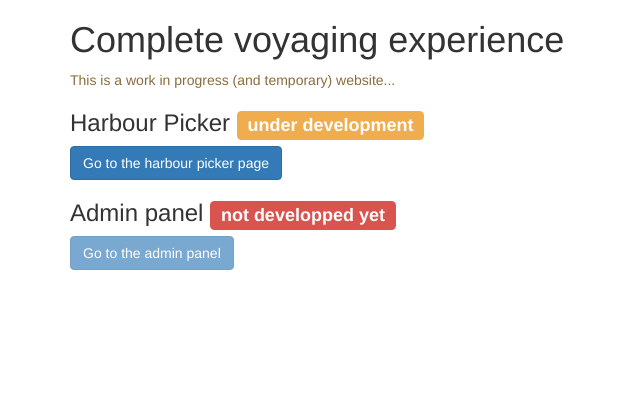
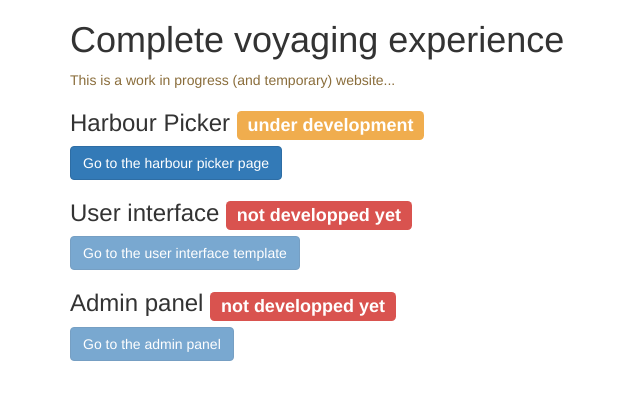
Before and after one commit to XavierLGLS/CVEServer, a PHP site: page / in a window 1280 px wide. Shown: the top 400 px of the page, without its empty margins (0-640 px from the left). Run offline with PHP 8.4, Linux system fonts and the light colour scheme.

Commit message:
user interface gate

```diff
--- a/index.php
+++ b/index.php
@@ -17,10 +17,11 @@
         <h1>Complete voyaging experience</h1>
         <p class="text-warning">This is a work in progress (and temporary) website...</p>
         <h3>Harbour Picker <span class="label label-warning">under development</span></h3>
-        <form action="get"></form>
         <a href="harbour_picker/index.php">
             <button type="button" class="btn btn-primary">Go to the harbour picker page</button>
         </a>
+        <h3>User interface <span class="label label-danger">not developped yet</span></h3>
+        <button type="button" disabled="true" class="btn btn-primary disable">Go to the user interface template</button>
         <h3>Admin panel <span class="label label-danger">not developped yet</span></h3>
         <button type="button" disabled="true" class="btn btn-primary disable">Go to the admin panel</button>
     </div>
```
